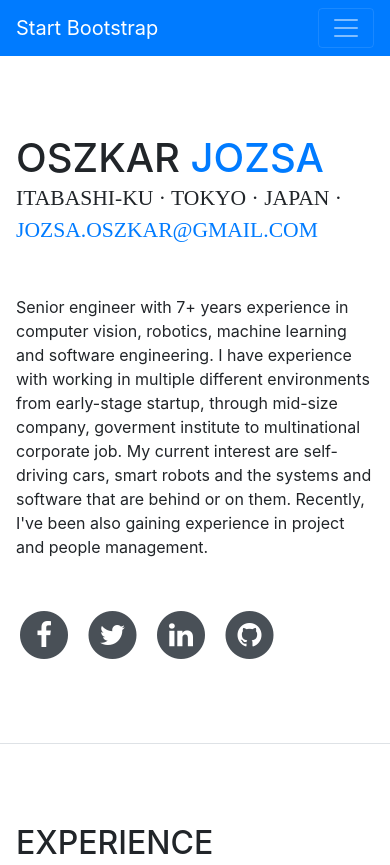
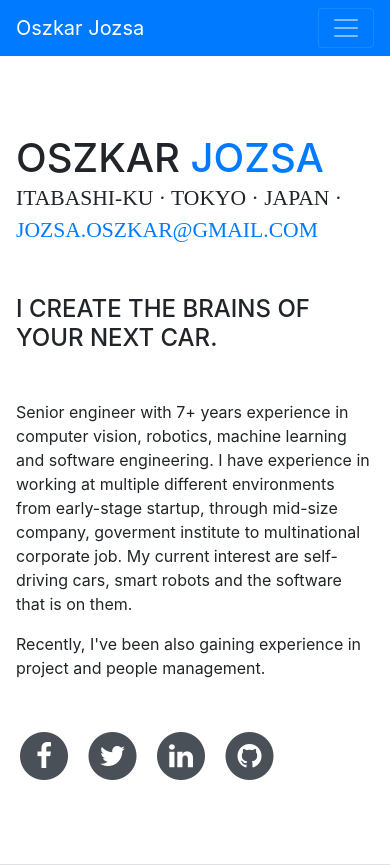
Before and after one commit to Oszkar/oszkar.github.io, a website with bundled scripts: page index.html in a window 390 px wide. Shown: the top 865 px of the page. Built offline with nearby package versions, Linux system fonts and the light colour scheme; a web font is replaced by a local one.

Commit message:
Adding text details

```diff
--- a/index.html
+++ b/index.html
@@ -29,7 +29,7 @@
 
     <nav class="navbar navbar-expand-lg navbar-dark bg-primary fixed-top" id="sideNav">
       <a class="navbar-brand js-scroll-trigger" href="#page-top">
-        <span class="d-block d-lg-none">Start Bootstrap</span>
+        <span class="d-block d-lg-none">Oszkar Jozsa</span>
         <span class="d-none d-lg-block">
           <img class="img-fluid img-profile rounded-circle mx-auto mb-2" src="img/profile.jpg" alt="">
         </span>
@@ -68,10 +68,11 @@
           <div class="subheading mb-5">Itabashi-ku · Tokyo · Japan ·
             <a href="mailto:jozsa.oszkar@gmail.com">jozsa.oszkar@gmail.com</a>
           </div>
-          <p class="mb-5">Senior engineer with 7+ years experience in computer vision, robotics, machine learning and software engineering.
-            I have experience with working in multiple different environments from early-stage startup, through mid-size company, goverment institute to multinational corporate job.
-            My current interest are self-driving cars, smart robots and the systems and software that are behind or on them.
-            Recently, I've been also gaining experience in project and people management.</p>
+          <h4 class="mb-5"></p>I create the brains of your next car.</h4>
+          <p class="mb-3">Senior engineer with 7+ years experience in computer vision, robotics, machine learning and software engineering.
+            I have experience in working at multiple different environments from early-stage startup, through mid-size company, goverment institute to multinational corporate job.
+            My current interest are self-driving cars, smart robots and the software that is on them.</p>
+          <p class="mb-5">Recently, I've been also gaining experience in project and people management.</p>
           <ul class="list-inline list-social-icons mb-0">
             <li class="list-inline-item">
               <a href="#">
@@ -238,7 +239,8 @@
                 <h3 class="mb-0">Aquincum Institute of Technology</h3>
                 <div class="subheading mb-3">Specialization courses</div>
                 <div>Computer Science</div>
-                <p>I was awarded an opportunity to take courses at Gabor Bojar's private college.</p>
+                <p>I was awarded an opportunity to take courses at Gabor Bojar's private college.
+                  I took courses in computer vision, computational biology, enterpreneurship and UX</p>
               </div>
               <div class="resume-date text-md-right">
                 <span class="text-primary">2011</span>
@@ -287,7 +289,7 @@
               <li><i class="fa-li fa fa-square"></i>Famility with modern software management tools (GitHub, BitBucket, Confluence, Jira, LiquidPlanner, Asana, Trac) and automation tools (Jenkins, CircleCI, TeamCity)</li>
               <li><i class="fa-li fa fa-square"></i>I am a strong team player, I like to work on the architecture level, I like to design structure and connect the pieces instead of just focusing on a piece.</li>
               <li><i class="fa-li fa fa-square"></i>Not afraid of touching the hardware; writing code for embedded systems, taking robots or vehicles apart, etc.</li>
-              <li><i class="fa-li fa fa-square"></i>I also enjoy managing software projects and even teams.</li>
+              <li><i class="fa-li fa fa-square"></i>I also enjoy managing software projects and teams.</li>
           </ul>
         </div>
       </section>
```
